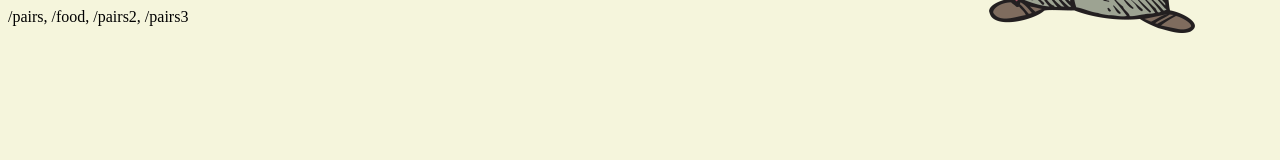
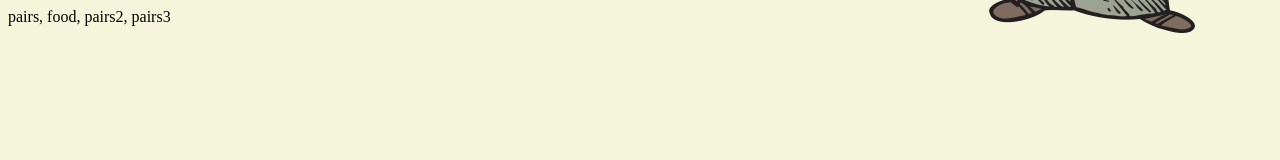
Before and after one commit to swhalley/team-feud, a React (Create React App) app: page / in a window 1280 px wide. Shown: the top 160 px of the page. Built offline with nearby package versions, Linux system fonts and the light colour scheme; the HTML template or start-up script is replaced by a standard one.

Commit message:
fixed routing of questions

```diff
--- a/src/App.js
+++ b/src/App.js
@@ -12,7 +12,8 @@ const CenteredComponent = styled('div')({
 })
 
 function App() {
-  const topic = questions[window.location.pathname]
+  const params = new URLSearchParams(window.location.search)
+  const topic = questions[params.get('topic')]
 
   if(!topic){
     return (
--- a/src/questions.json
+++ b/src/questions.json
@@ -1,5 +1,5 @@
 {
-    "/pairs": {
+    "pairs": {
         "question": "What are things that come in pairs?",
         "answers": [
             {
@@ -24,7 +24,7 @@
             }
         ]
     },
-    "/food": {
+    "food": {
         "question": "According to food producers, what are the most popular fruit?",
         "answers": [
             {
@@ -53,7 +53,7 @@
             }
         ]
     },
-    "/pairs2": {
+    "pairs2": {
         "question": "What are things that come in pairs?",
         "answers": [
             {
@@ -78,7 +78,7 @@
             }
         ]
     },
-    "/pairs3": {
+    "pairs3": {
         "question": "What are things that come in pairs?",
         "answers": [
             {
```
